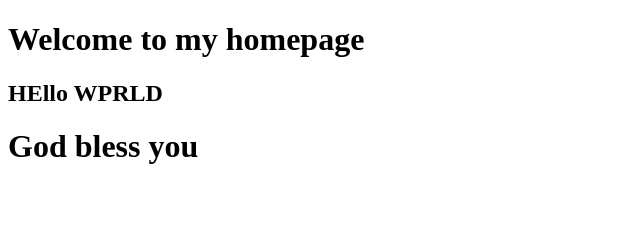
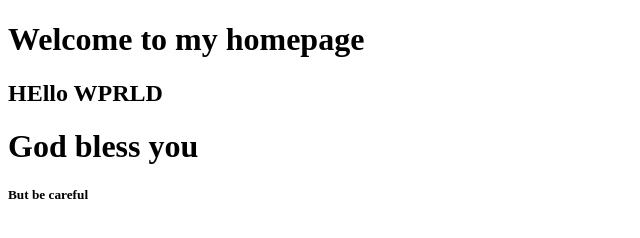
Before and after one commit to artsiom-o/projects_artsiom-o, a plain HTML site: page hello.html in a window 1280 px wide. Shown: the full height of the page, 0-640 px from the left. Drawn offline with Linux system fonts and the light colour scheme.

Commit message:
pull to local mac hello.html

```diff
--- a/hello.html
+++ b/hello.html
@@ -8,6 +8,7 @@
             <h2>HEllo WPRLD</h2>
             <main>
                <h1>God bless you</h1>
+                <h5>But be careful</h5>
             </main>
     </body>
 </html>
```
